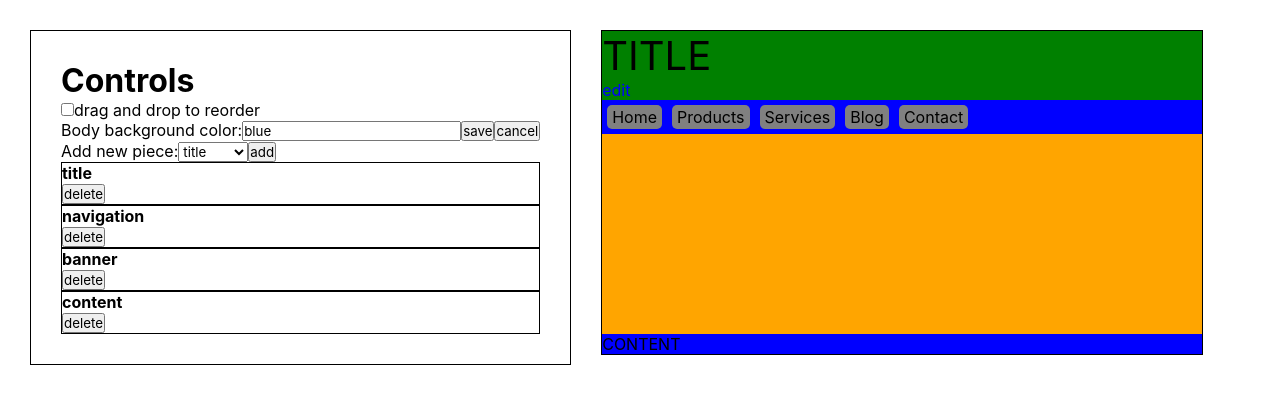
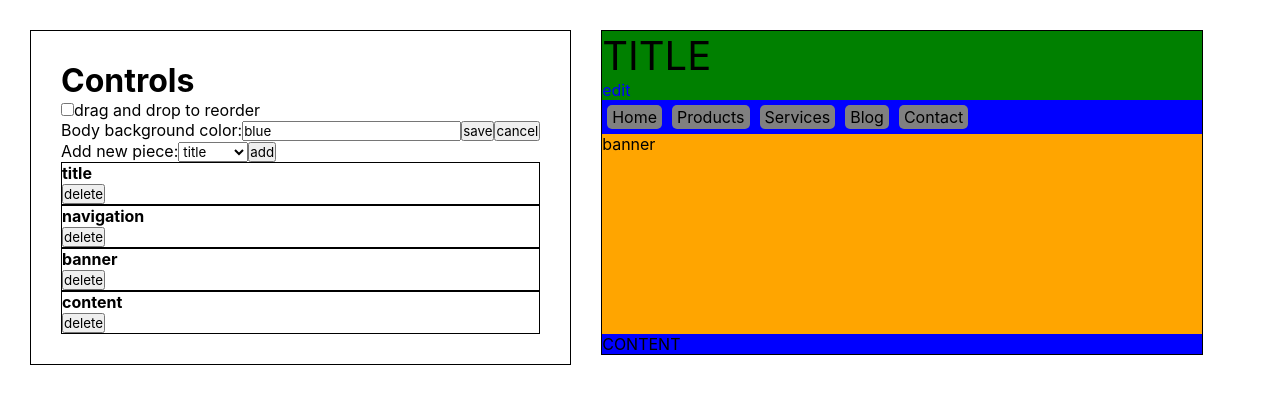
Before and after one commit to bananno/designer, a React (Create React App) app: page / in a window 1280 px wide. Shown: the top 404 px of the page. Built offline with nearby package versions, Linux system fonts and the light colour scheme.

Commit message:
Move banner to own component file

```diff
--- a/src/Canvas/Piece.js
+++ b/src/Canvas/Piece.js
@@ -1,6 +1,8 @@
 import React, { Component } from 'react';
+
 import Title from '../pieces/title.js';
 import Navigation from '../pieces/navigation.js';
+import Banner from '../pieces/banner.js';
 
 class Piece extends Component {
   render() {
@@ -21,8 +23,7 @@ class Piece extends Component {
 
     if (pieceType === 'banner') {
       return (
-        <div className="piece banner"> </div>
-        // <img src="/designs/banner-bg.png"/>
+        <Banner data={this.props.data}/>
       );
     }
 
--- /dev/null
+++ b/src/pieces/banner.js
@@ -0,0 +1,10 @@
+import React from 'react';
+
+const banner = (props) => {
+  return (
+    <div className="piece banner"> banner </div>
+    // <img src="/designs/banner-bg.png"/>
+  );
+};
+
+export default banner;
```
